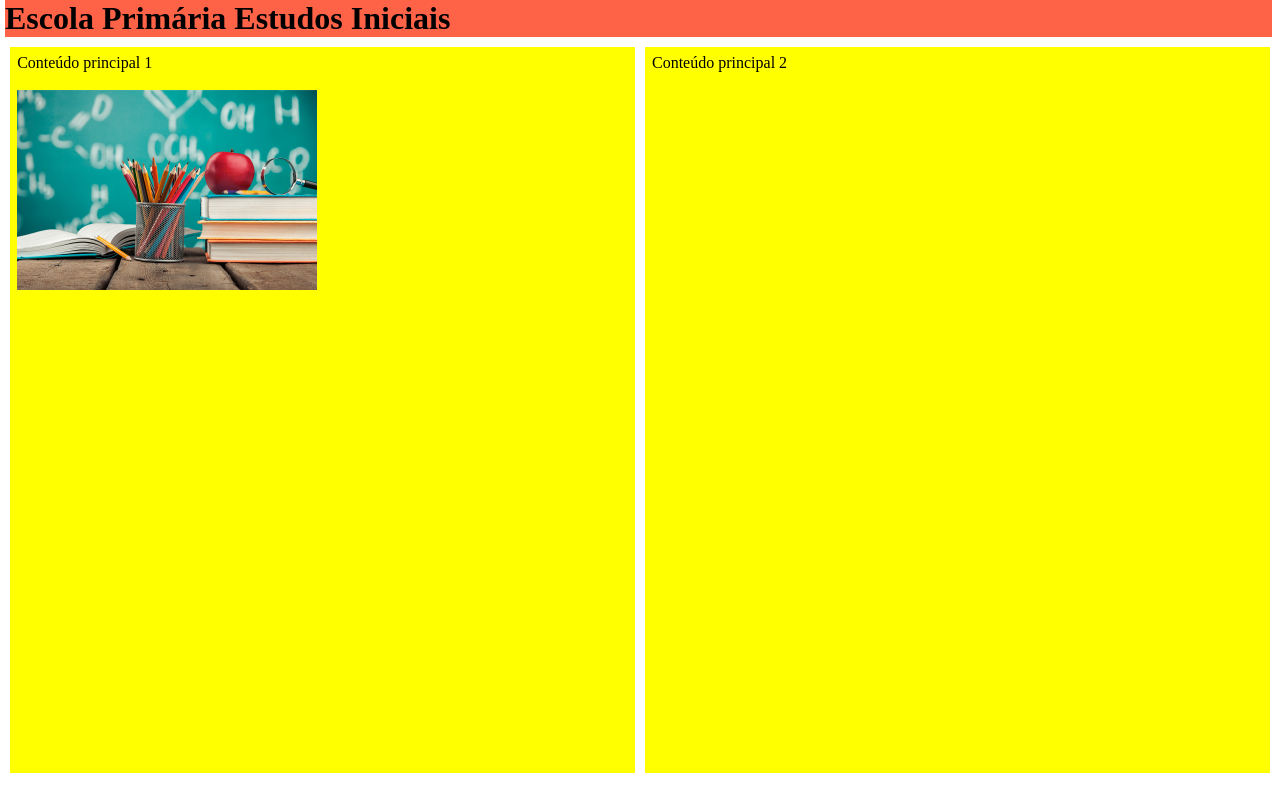
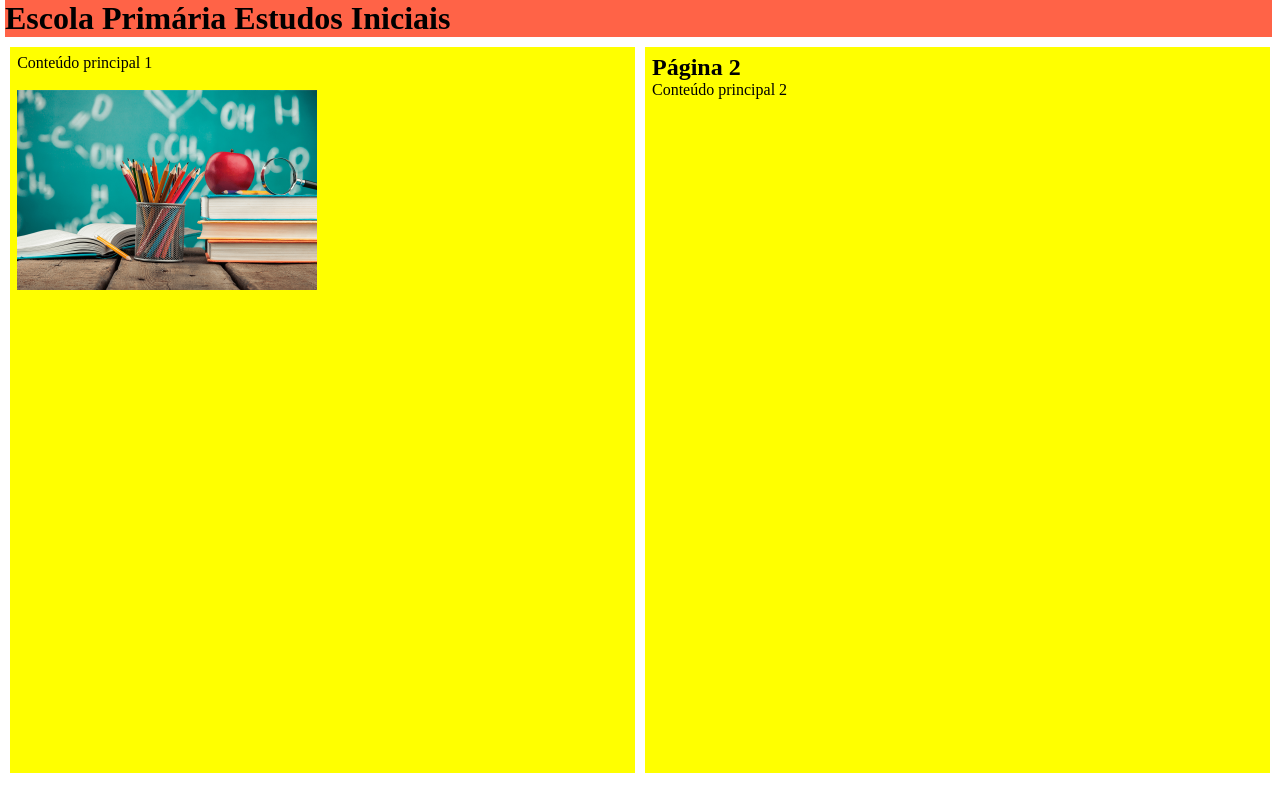
Before and after one commit to RogerioRBL13/git-ignore2, a plain HTML site: page index.html in a window 1280 px wide. Drawn offline with Linux system fonts and the light colour scheme.

Commit message:
Update index.html

```diff
--- a/index.html
+++ b/index.html
@@ -20,6 +20,7 @@
         </div>
 
         <div class="outdor">
+            <h2>Página 2</h2>
             Conteúdo principal 2
         </div>
     </div>
```
